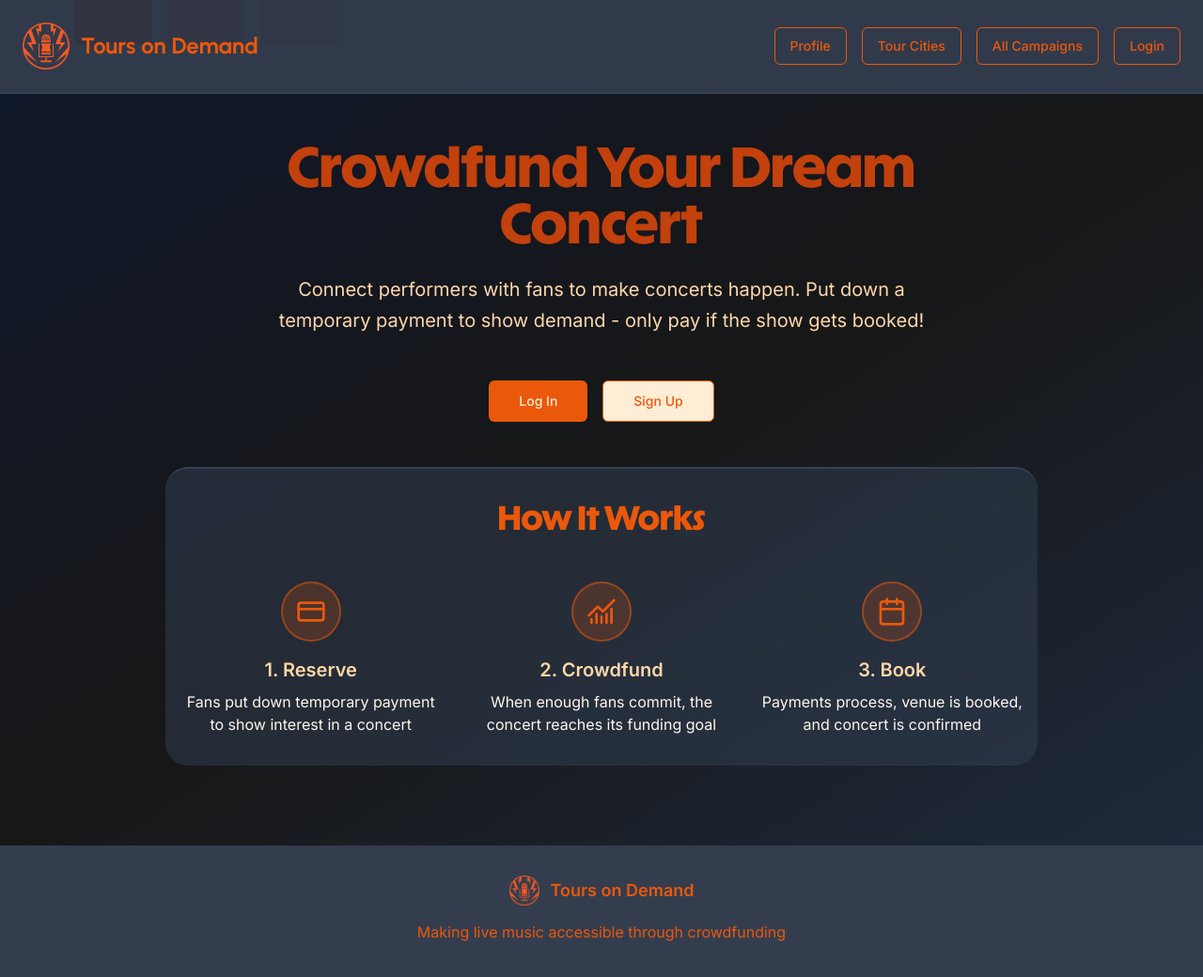
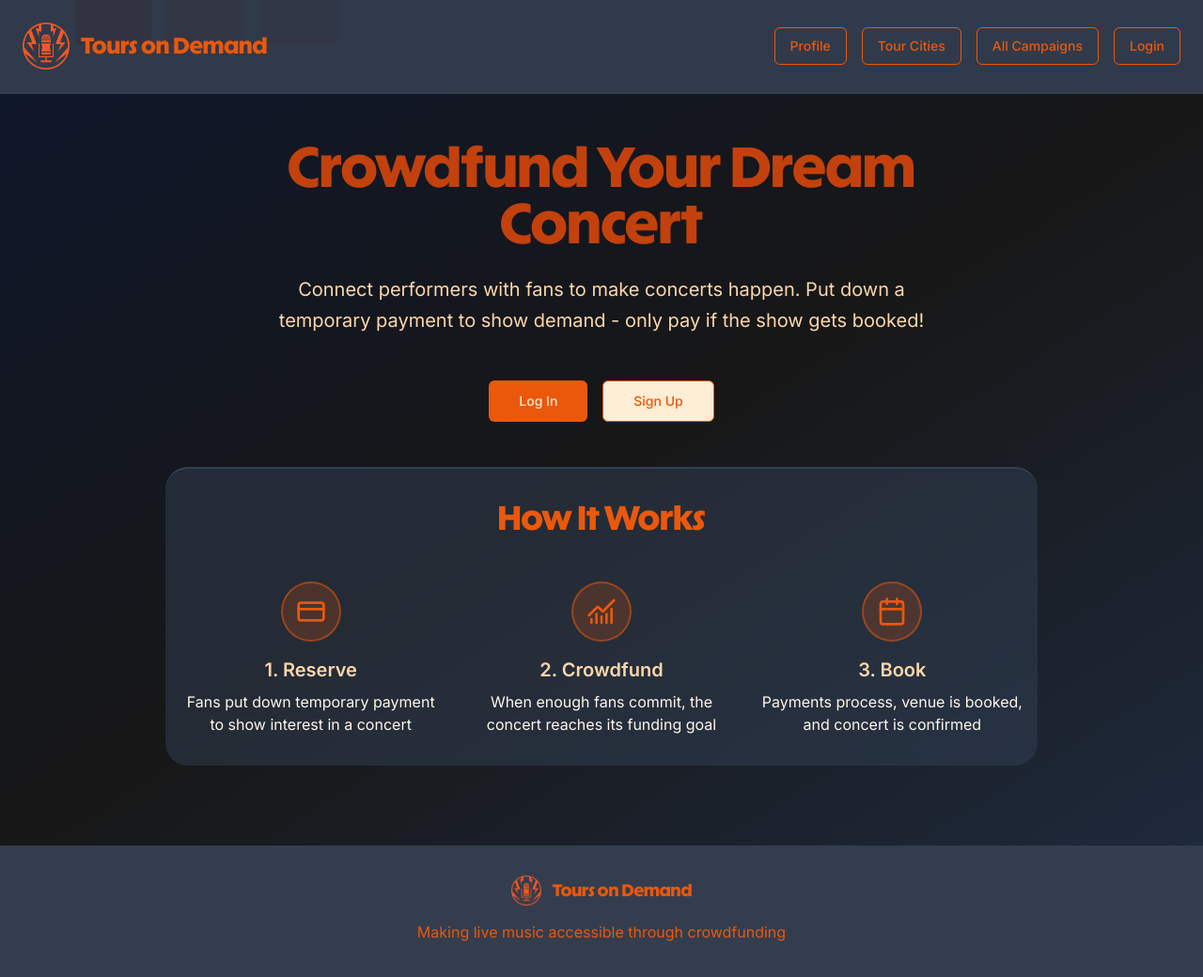
Before and after one commit to TomaraPetty/tours-on-demand, a Next.js app in the folder apps/tours-on-demand/: page / in a window 1280 px wide. Shown: the top 1040 px of the page at 94% size. Built offline with nearby package versions, Linux system fonts and the light colour scheme; no server answers.

Commit message:
update fonts

```diff
--- a/apps/tours-on-demand/components/ui/footer.tsx
+++ b/apps/tours-on-demand/components/ui/footer.tsx
@@ -8,7 +8,7 @@ export function Footer() {
           <div className="h-8 w-8 flex items-center justify-center">
             <Image src="/icon.png" alt="Tours on Demand Logo" width={32} height={32} />
           </div>
-          <span className="text-lg font-semibold text-orange-600">Tours on Demand</span>
+          <span className="text-lg font-semibold text-orange-600 font-abcsolar">Tours on Demand</span>
         </div>
         <p className="text-orange-600">Making live music accessible through crowdfunding</p>
       </div>
--- a/apps/tours-on-demand/components/ui/nav-menu.tsx
+++ b/apps/tours-on-demand/components/ui/nav-menu.tsx
@@ -10,7 +10,7 @@ export function NavMenu() {
       <div className="mx-auto flex items-center justify-between">
         <Link href="/" className="flex items-center gap-3">
           <Image src="/icon.png" alt="Tours on Demand Logo" width={50} height={50} />
-          <h1 className="text-2xl font-bold text-orange-600 font-urbanist">Tours on Demand</h1>
+          <h1 className="text-2xl font-bold text-orange-600 font-abcsolar">Tours on Demand</h1>
         </Link>
         <nav className="flex gap-4">
           <Link href="/profile">
```
